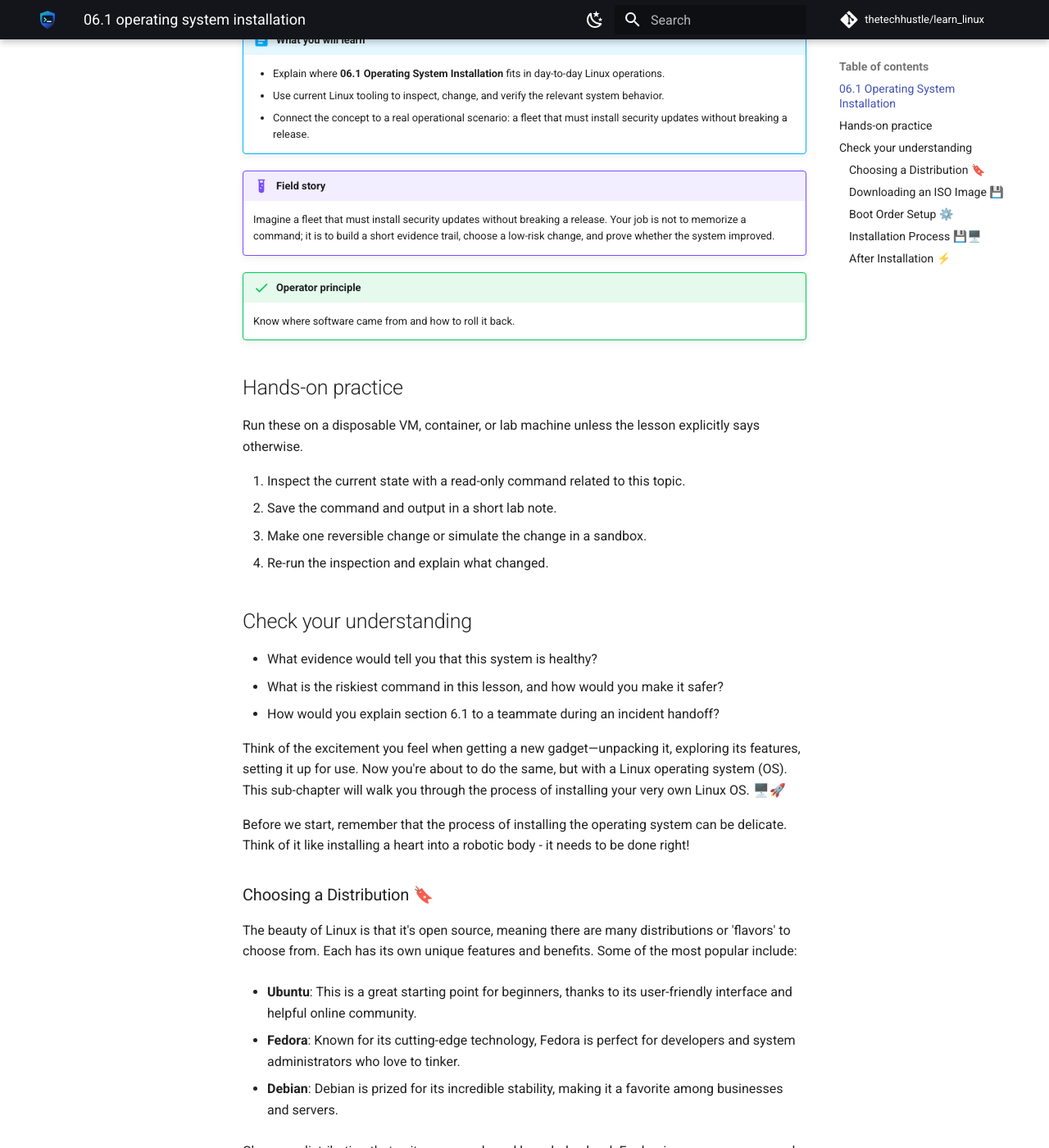
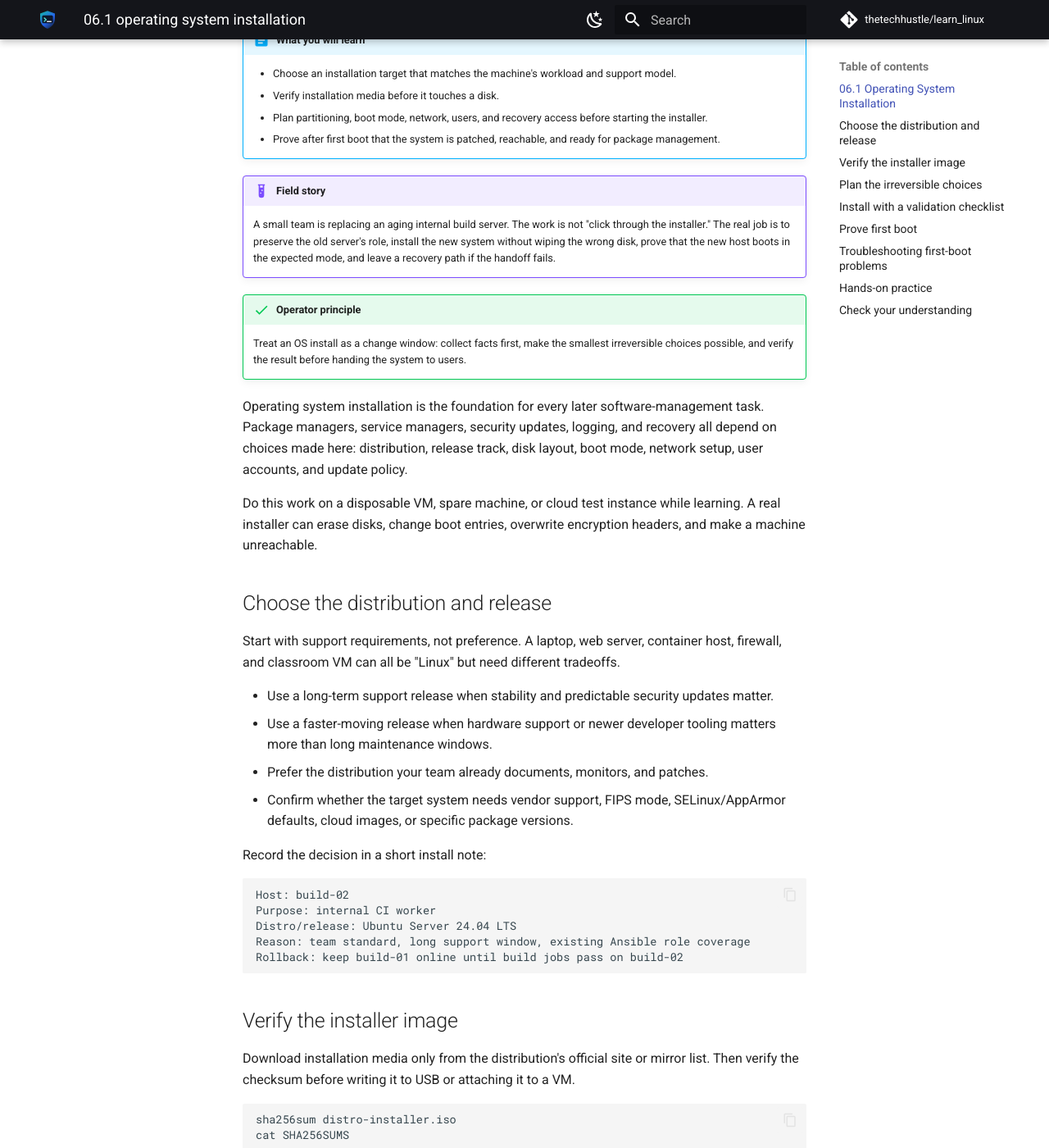
Before and after one commit to thetechhustle/learn_linux, an MkDocs documentation site: the page built from docs/lessons/06_software_installation_and_management/06.1_operating_system_installation.md, in a window 1280 px wide and 1400 px high, scrolled down 253 px. Shown: the whole window at 82% size. Built offline with MkDocs 1.6.1 and Material for MkDocs 9.7.7, drawn with Linux system fonts in a browser that asks for light colours; comment, search, counter and statistics services are not loaded; some of the changed text lies outside the part shown.

Commit message:
Improve Chapter 06 OS installation lesson

````diff
--- a/docs/lessons/06_software_installation_and_management/06.1_operating_system_installation.md
+++ b/docs/lessons/06_software_installation_and_management/06.1_operating_system_installation.md
@@ -1,75 +1,156 @@
 ## 06.1 Operating System Installation
 
-
-
 !!! abstract "What you will learn"
-    - Explain where **06.1 Operating System Installation** fits in day-to-day Linux operations.
-    - Use current Linux tooling to inspect, change, and verify the relevant system behavior.
-    - Connect the concept to a real operational scenario: a fleet that must install security updates without breaking a release.
+    - Choose an installation target that matches the machine's workload and support model.
+    - Verify installation media before it touches a disk.
+    - Plan partitioning, boot mode, network, users, and recovery access before starting the installer.
+    - Prove after first boot that the system is patched, reachable, and ready for package management.
 
 !!! example "Field story"
-    Imagine a fleet that must install security updates without breaking a release. Your job is not to memorize a command; it is to build a short evidence trail, choose a low-risk change, and prove whether the system improved.
+    A small team is replacing an aging internal build server. The work is not "click through the installer." The real job is to preserve the old server's role, install the new system without wiping the wrong disk, prove that the new host boots in the expected mode, and leave a recovery path if the handoff fails.
 
 !!! success "Operator principle"
-    Know where software came from and how to roll it back.
+    Treat an OS install as a change window: collect facts first, make the smallest irreversible choices possible, and verify the result before handing the system to users.
+
+Operating system installation is the foundation for every later software-management task. Package managers, service managers, security updates, logging, and recovery all depend on choices made here: distribution, release track, disk layout, boot mode, network setup, user accounts, and update policy.
+
+Do this work on a disposable VM, spare machine, or cloud test instance while learning. A real installer can erase disks, change boot entries, overwrite encryption headers, and make a machine unreachable.
+
+## Choose the distribution and release
+
+Start with support requirements, not preference. A laptop, web server, container host, firewall, and classroom VM can all be "Linux" but need different tradeoffs.
+
+- Use a long-term support release when stability and predictable security updates matter.
+- Use a faster-moving release when hardware support or newer developer tooling matters more than long maintenance windows.
+- Prefer the distribution your team already documents, monitors, and patches.
+- Confirm whether the target system needs vendor support, FIPS mode, SELinux/AppArmor defaults, cloud images, or specific package versions.
+
+Record the decision in a short install note:
+
+```text
+Host: build-02
+Purpose: internal CI worker
+Distro/release: Ubuntu Server 24.04 LTS
+Reason: team standard, long support window, existing Ansible role coverage
+Rollback: keep build-01 online until build jobs pass on build-02
+```
+
+## Verify the installer image
+
+Download installation media only from the distribution's official site or mirror list. Then verify the checksum before writing it to USB or attaching it to a VM.
+
+```bash
+sha256sum distro-installer.iso
+cat SHA256SUMS
+```
+
+For a stronger check, verify the signed checksum file when the distribution provides one:
+
+```bash
+gpg --verify SHA256SUMS.gpg SHA256SUMS
+```
+
+Do not skip this step for production installs. A bad image can waste a maintenance window; an untrusted image can compromise the system before it ever joins the network.
+
+## Plan the irreversible choices
+
+Before launching the installer, collect enough evidence to avoid choosing the wrong disk, boot mode, or network identity.
+
+```bash
+lsblk -o NAME,SIZE,TYPE,FSTYPE,MOUNTPOINTS,MODEL,SERIAL
+ip link
+ip route
+```
+
+Plan these items explicitly:
+
+- **Target disk:** identify it by size, model, serial number, and current use.
+- **Boot mode:** use UEFI unless the hardware or workload requires legacy BIOS.
+- **Partitioning:** decide whether the host needs separate `/`, `/home`, `/var`, `/boot`, swap, LVM, RAID, or encryption.
+- **Network:** choose DHCP, static addressing, hostname, DNS, and remote-access policy.
+- **Accounts:** create named admin users; avoid shared root access as the default operating model.
+- **Update source:** confirm mirrors, proxies, and whether the first boot should install security updates immediately.
+- **Recovery path:** know how to boot rescue media, revert a VM snapshot, or return traffic to the old host.
+
+!!! warning "Disk safety"
+    Installer disk screens are the dangerous part of this lesson. If a disk contains data you care about, stop and back it up before continuing. In a lab, use a new VM disk or a spare disposable drive so a mistake is recoverable.
+
+## Install with a validation checklist
+
+Most Linux installers ask the same operational questions even when the interface differs:
+
+- language, keyboard, and time zone
+- disk target and partitioning
+- boot loader location
+- network settings
+- package selection or installation profile
+- initial user account and authentication method
+- update and telemetry preferences
+
+Pause on any screen that changes disks, boot entries, or remote access. Compare it to your install note before accepting it.
+
+## Prove first boot
+
+After the first reboot, capture evidence before handing the system off.
+
+```bash
+cat /etc/os-release
+uname -a
+timedatectl
+lsblk -f
+findmnt
+ip addr
+ip route
+systemctl --failed
+```
+
+Then apply the distribution's supported update workflow and reboot if the kernel, boot loader, libc, or core security packages changed.
+
+```bash
+# Debian/Ubuntu
+sudo apt update
+sudo apt upgrade
+
+# Fedora/RHEL family
+sudo dnf upgrade
+```
+
+Finish with a short install record:
+
+```text
+Installed release: Ubuntu 24.04.2 LTS
+Kernel after update: 6.8.0-xx-generic
+Boot mode: UEFI
+Disk layout: LVM on /dev/nvme0n1, separate /boot
+Network: static 10.0.12.42/24, DNS 10.0.12.10
+Failed units: none
+Rollback window: old host remains online until Friday 17:00
+```
+
+## Troubleshooting first-boot problems
+
+- If the system does not boot, return to firmware setup and confirm UEFI versus legacy boot mode and boot order.
+- If the boot loader appears but Linux does not start, use the installer rescue mode to inspect `/boot`, `/etc/fstab`, and the root filesystem UUIDs.
+- If the system boots but has no network, compare `ip link`, `ip addr`, `ip route`, DNS settings, switch port state, and cloud security groups.
+- If login fails, use console access or rescue mode; do not keep retrying remote password guesses.
+- If package updates fail, confirm time sync, DNS, proxy settings, repository configuration, and certificate trust.
 
 ## Hands-on practice
 
-Run these on a disposable VM, container, or lab machine unless the lesson explicitly says otherwise.
+Run this lab on a disposable VM.
 
-1. Inspect the current state with a read-only command related to this topic.
-2. Save the command and output in a short lab note.
-3. Make one reversible change or simulate the change in a sandbox.
-4. Re-run the inspection and explain what changed.
+1. Download a current Linux server ISO and verify its SHA256 checksum.
+2. Create a VM with one blank disk and a network adapter.
+3. Write a five-line install note covering distro choice, disk plan, network plan, account plan, and rollback.
+4. Install the OS using the note.
+5. After first boot, collect the evidence commands from this lesson.
+6. Apply updates, reboot if needed, and run `systemctl --failed`.
+7. Summarize what changed between installer boot, first boot, and post-update boot.
 
 ## Check your understanding
 
-- What evidence would tell you that this system is healthy?
-- What is the riskiest command in this lesson, and how would you make it safer?
-- How would you explain section 6.1 to a teammate during an incident handoff?
-
-
-Think of the excitement you feel when getting a new gadget—unpacking it, exploring its features, setting it up for use. Now you're about to do the same, but with a Linux operating system (OS). This sub-chapter will walk you through the process of installing your very own Linux OS. 🖥️🚀
-
-Before we start, remember that the process of installing the operating system can be delicate. Think of it like installing a heart into a robotic body - it needs to be done right!
-
-### Choosing a Distribution 🔖
-
-The beauty of Linux is that it's open source, meaning there are many distributions or 'flavors' to choose from. Each has its own unique features and benefits. Some of the most popular include:
-
-- **Ubuntu**: This is a great starting point for beginners, thanks to its user-friendly interface and helpful online community.
-
-- **Fedora**: Known for its cutting-edge technology, Fedora is perfect for developers and system administrators who love to tinker.
-
-- **Debian**: Debian is prized for its incredible stability, making it a favorite among businesses and servers.
-
-Choose a distribution that suits your needs and knowledge level. For beginners, we recommend starting with Ubuntu.
-
-### Downloading an ISO Image 💾
-
-To install a Linux operating system, you first need to download an ISO image of your chosen distribution. You can typically find this on the distribution's official website.
-
-After downloading, you'll need to create a bootable USB or DVD. This will act as your installation medium.
-
-### Boot Order Setup ⚙️
-
-Now, head over to your machine's BIOS settings. Make sure that the boot order prioritizes your installation medium (USB or DVD). This instructs your machine to boot from the medium when it starts up.
-
-### Installation Process 💾🖥️
-
-With the boot order set, restart your machine. You should be guided into the Linux installation process. Every distribution has slightly different steps, but generally, you'll need to:
-
-- Choose your installation type
-- Partition your hard drive
-- Select your geographic location
-- Set up a user account
-
-Take the time to read each step carefully to avoid mistakes. Installation can take a little while, so sit back and enjoy the ride!
-
-### After Installation ⚡
-
-Hearty congratulations! 🎉🎉🎉 You’ve successfully installed a Linux operating system. The first screen you will see is your new desktop environment-- your playground for exploration!
-
-Remember, installations can sometimes go awry due to all kinds of reasons. If this happens, don't worry! The Linux community is vast and welcoming, always ready to lend a hand.
-
-You are now officially a Linux user! In the next sections, we’ll dive deeper into understanding how to manage and manipulate your system to your liking. Welcome to the exciting world of Linux!
+- Why is distribution choice an operations decision instead of only a personal preference?
+- Which installer choices are hardest to reverse after the install starts?
+- What evidence proves you installed the intended OS release on the intended disk?
+- Why should first-boot validation happen before users or workloads move onto the host?
+- How would you explain a failed first boot to a teammate during an incident handoff?
````
